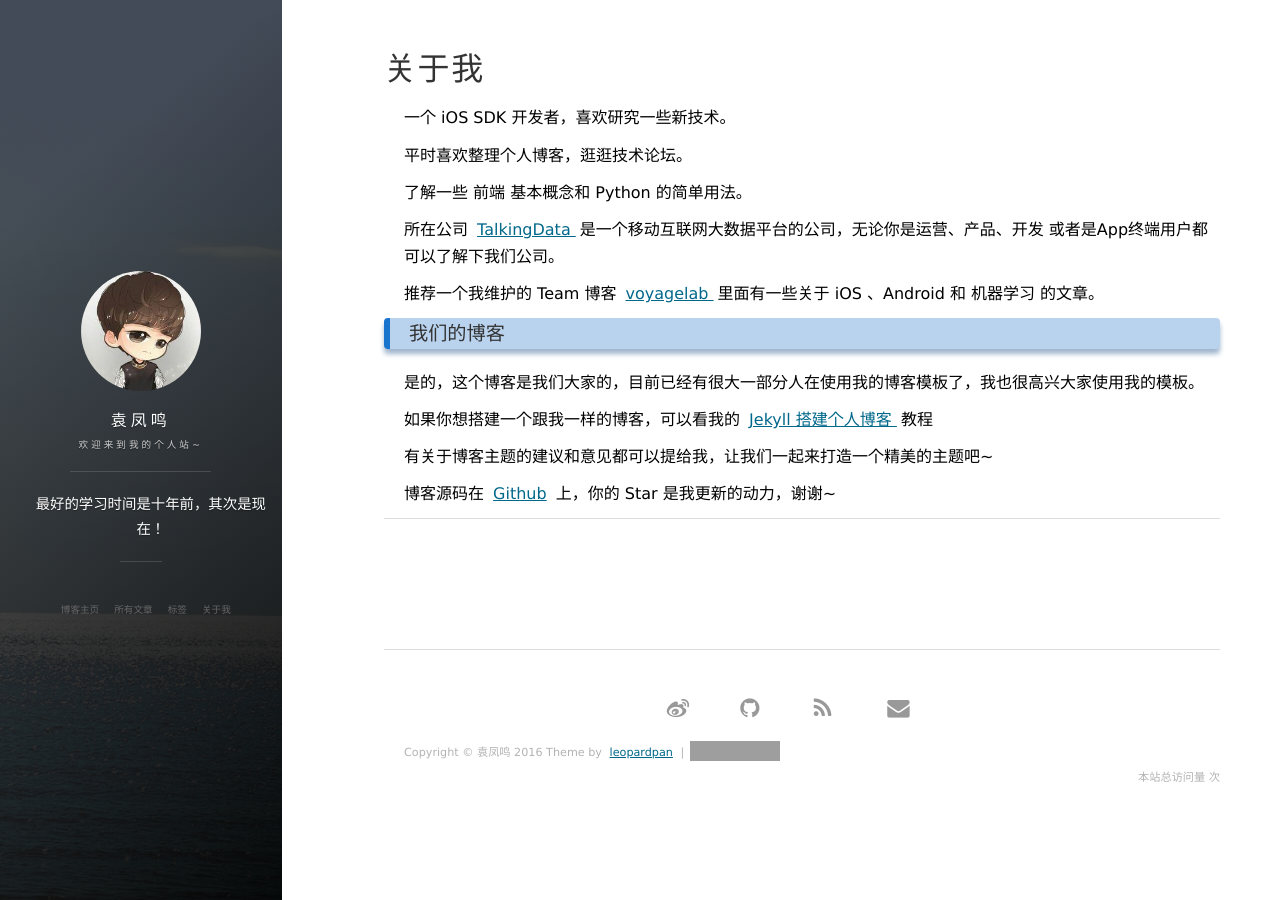
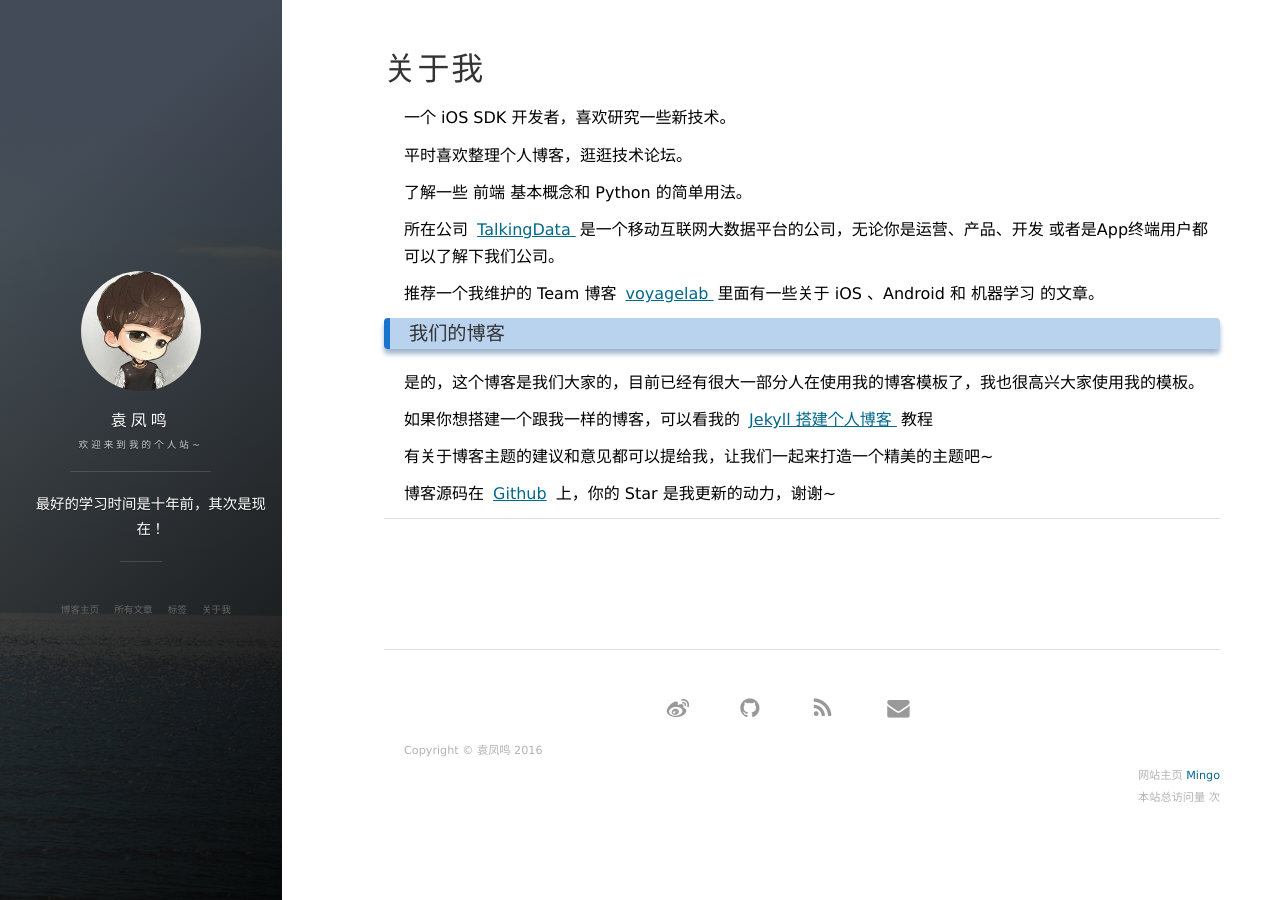
Before and after one commit to yfming93/yfming93.github.io, a Jekyll site: the page built from about.md, in a window 1280 px wide. Built offline with Jekyll 4.4.1, drawn with Linux system fonts in a browser that asks for light colours; nearby versions of some CDN libraries; comment, search, counter and statistics services are not loaded; grey boxes are pictures that could not be loaded.

Commit message:
添加网站主页

```diff
--- a/_config.yml
+++ b/_config.yml
@@ -62,7 +62,6 @@ nav:
     - {title: 标签, description: tags, url: '/tags'}
     - {title: 关于我, description: about, url: '/about'}
 
-
 # Pagination
 gems: [jekyll-paginate] #[jekyll-paginate,jekyll-sitemap]
 paginate: 20
--- a/_includes/footer.html
+++ b/_includes/footer.html
@@ -69,12 +69,16 @@
 
         <div class = "footer_div">
            <p class="copyright text-muted">
-            Copyright &copy; {{ site.title }} {{ site.time | date: '%Y' }} Theme by <a href="http://baixin.io/">leopardpan</a> |
+            Copyright &copy; {{ site.title }} {{ site.time | date: '%Y' }}
+            <div align="right">
+            网站主页 <a href="yfming93/github.io/">Mingo</a> <!--|
+            <!--  //原来模板的github仓库链接
             <iframe
                 style="margin-left: 2px; margin-bottom:-5px;"
                 frameborder="0" scrolling="0" width="91px" height="20px"
                 src="https://ghbtns.com/github-btn.html?user=leopardpan&repo=leopardpan.github.io&type=star&count=true" >
             </iframe>
+            -->
             </p>
         	<div align="right">
     			<link rel="stylesheet" href="//cdn.bootcss.com/font-awesome/4.3.0/css/font-awesome.min.css">
```
